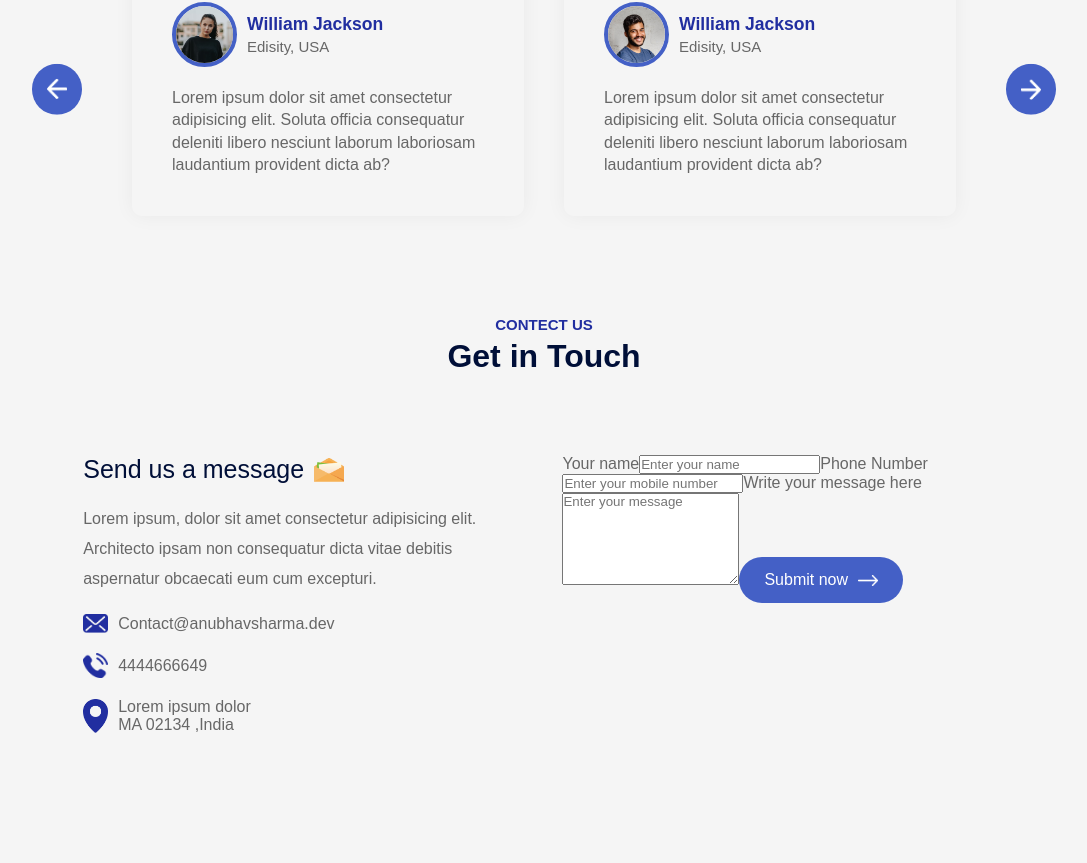
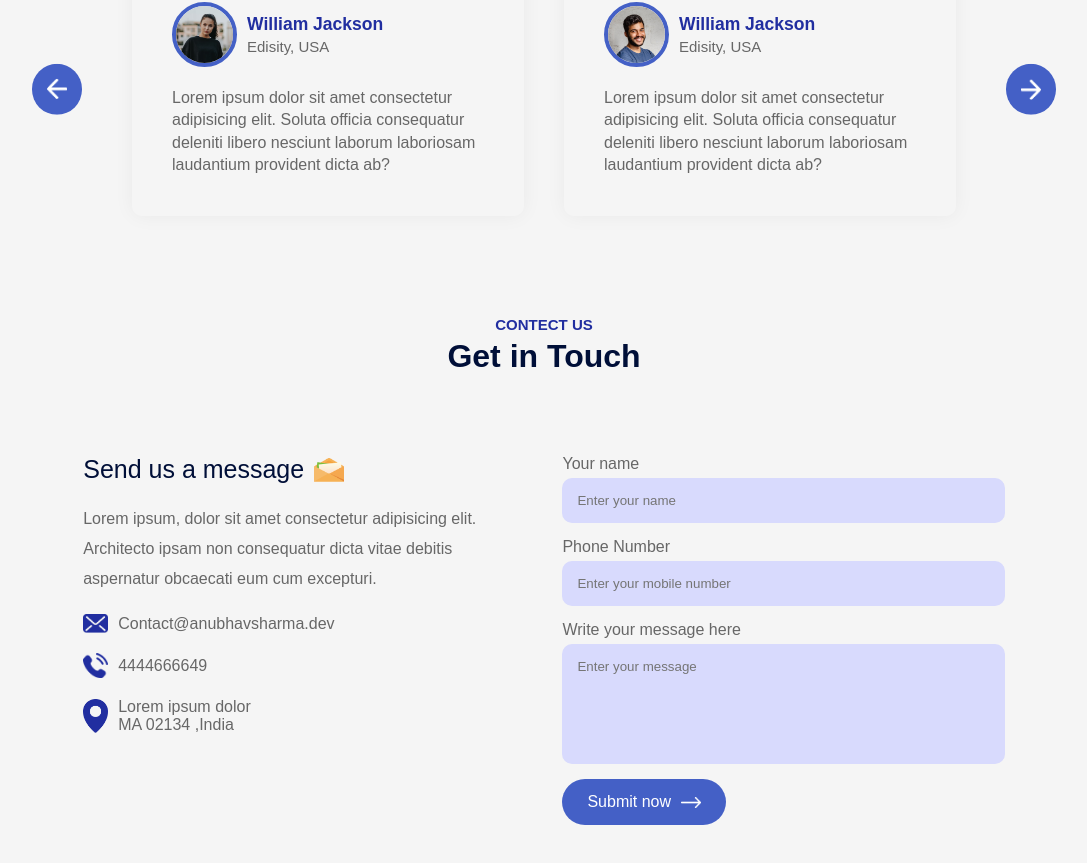
Before and after one commit to tech-in-tech/EducationWebsite, a React (Vite) app: page / in a window 1280 px wide. Shown: the part 2626-3489 px from the top of the page, without its empty margins (96-1183 px from the left). Before the commit the page ends 3460 px from the top, so only its background shows below. Built offline with nearby package versions, Linux system fonts and the light colour scheme.

Commit message:
complete the contact component and email sending functionality to form

```diff
--- a/src/Components/Contact/Contact.css
+++ b/src/Components/Contact/Contact.css
@@ -1,4 +1,4 @@
-.contact{
+.contact {
   margin: 80px auto;
   max-width: 90%;
   display: flex;
@@ -6,12 +6,12 @@
   justify-content: space-between;
 }
 
-.contact-col{
+.contact-col {
   flex-basis: 48%;
   color: #676767;
 }
 
-.contact-col h3{
+.contact-col h3 {
   color: #000f38;
   font-weight: 500;
   font-size: 25px;
@@ -20,23 +20,45 @@
   margin-bottom: 20px;
 }
 
-.contact-col h3 img{
+.contact-col h3 img {
   width: 30px;
   margin-left: 10px;
 }
 
-.contact-col p{
+.contact-col p {
   max-width: 450px;
   line-height: 30px;
 }
 
-.contact-col ul li{
+.contact-col ul li {
   display: flex;
   align-items: center;
   margin: 20px 0;
 }
 
-.contact-col ul li img{
+.contact-col ul li img {
   width: 25px;
   margin-right: 10px;
 }
+
+
+
+.contact form input, .contact form textarea{
+  display: block;
+  width: 100%;
+  background-color: #d8dafd;
+  padding: 15px;
+  border: 0;
+  outline: 0;
+  margin-bottom: 15px;
+  margin-top: 5px;
+  border-radius: 10px;
+  resize: none;
+
+}
+
+.contact-col span{
+  display: block;
+  margin: 20px 0;
+
+}
--- a/src/Components/Contact/Contact.jsx
+++ b/src/Components/Contact/Contact.jsx
@@ -7,6 +7,33 @@
 import white_arrow from '../../assets/white-arrow.png'
 
 const Contact = () => {
+
+  const [result, setResult] = React.useState("");
+
+  const onSubmit = async (event) => {
+    event.preventDefault();
+    setResult("Sending....");
+    const formData = new FormData(event.target);
+
+    formData.append("access_key", "810536a2-129b-4eb0-98f9-57c11952d368");
+
+    const response = await fetch("https://api.web3forms.com/submit", {
+      method: "POST",
+      body: formData
+    });
+
+    const data = await response.json();
+
+    if (data.success) {
+      setResult("Form Submitted Successfully");
+      event.target.reset();
+    } else {
+      console.log("Error", data);
+      setResult(data.message);
+    }
+  };
+
+
   return (
     <div className='contact'>
       <div className="contact-col">
@@ -19,7 +46,7 @@
         </ul>
       </div>
       <div className="contact-col">
-        <form>
+        <form onSubmit={onSubmit}>
           <label>Your name</label>
           <input type="text" name='name' placeholder='Enter your name' required />
           <label>Phone Number</label>
@@ -28,6 +55,7 @@
           <textarea name="message" rows="6" placeholder='Enter your message' required></textarea>
           <button type='submit' className='btn dark-btn'>Submit now <img src={white_arrow} alt="" /></button>
         </form>
+        <span>{result}</span>
       </div>
 
     </div>
```
